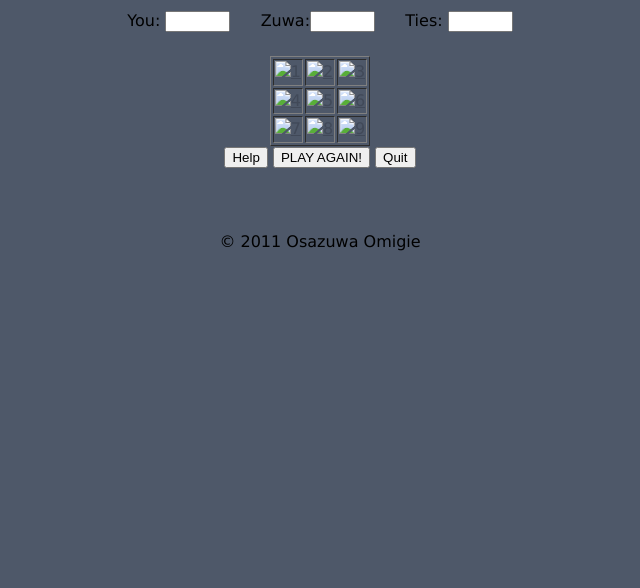
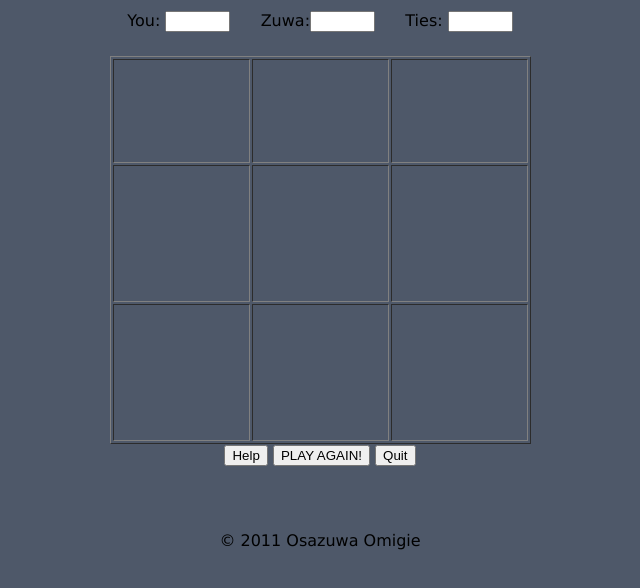
Before and after one commit to osamie/osamie.github.com, a plain HTML site: page TTT3.html in a window 1280 px wide. Shown: the whole page, without its empty margins (320-960 px from the left). Drawn offline with Linux system fonts and the light colour scheme.

Commit message:
js project fixup

```diff
--- a/TTT3.html
+++ b/TTT3.html
@@ -111,19 +111,19 @@ a:hover, a:active, a:focus { /* this group of selectors will give a keyboard nav
 <tr>
 <table border=1>
 <tr>
-<td><a href="javascript:yourChoice('A')"><img src="blank.png" border=0 height=100 width=100 name=A alt="1" ></a></td>
-<td><a href="javascript:yourChoice('B')"><img src="blank.png" border=0 height=100 width=100 name=B alt="2"></a></td>
-<td><a href="javascript:yourChoice('C')"><img src="blank.png" border=0 height=100 width=100 name=C alt="3"></a></td>
+<td><a href="javascript:yourChoice('A')"><img src="./img/blank.png" border=0 height=100 width=100 name=A alt="1" ></a></td>
+<td><a href="javascript:yourChoice('B')"><img src="./img/blank.png" border=0 height=100 width=100 name=B alt="2"></a></td>
+<td><a href="javascript:yourChoice('C')"><img src="./img/blank.png" border=0 height=100 width=100 name=C alt="3"></a></td>
 </tr>
 <tr>
-<td><a href="javascript:yourChoice('D')"><img src="blank.png" alt="4" name=D border=0 ></a></td>
-<td><a href="javascript:yourChoice('E')"><img src="blank.png" alt="5" name=E border=0 ></a></td>
-<td><a href="javascript:yourChoice('F')"><img src="blank.png" border=0 name=F alt="6" ></a></td>
+<td><a href="javascript:yourChoice('D')"><img src="./img/blank.png" alt="4" name=D border=0 ></a></td>
+<td><a href="javascript:yourChoice('E')"><img src="./img/blank.png" alt="5" name=E border=0 ></a></td>
+<td><a href="javascript:yourChoice('F')"><img src="./img/blank.png" border=0 name=F alt="6" ></a></td>
 </tr>
 <tr>
-<td><a href="javascript:yourChoice('G')"><img src="blank.png" border=0 name=G alt="7"></a></td>
-<td><a href="javascript:yourChoice('H')"><img src="blank.png" border=0 name=H alt="8"></a></td>
-<td><a href="javascript:yourChoice('I')"><img src="blank.png" border=0 name=I alt="9"></a></td>
+<td><a href="javascript:yourChoice('G')"><img src="./img/blank.png" border=0 name=G alt="7"></a></td>
+<td><a href="javascript:yourChoice('H')"><img src="./img/blank.png" border=0 name=H alt="8"></a></td>
+<td><a href="javascript:yourChoice('I')"><img src="./img/blank.png" border=0 name=I alt="9"></a></td>
 </tr>
 
 
--- a/startTTT.js
+++ b/startTTT.js
@@ -4,11 +4,11 @@
 
 
 
-var x = "u.png";
+var x = "./img/u.png";
 
-var o = "z.png";
+var o = "./img/z.png";
 
-var blank = "blank.png";
+var blank = "./img/blank.png";
 
 var pause = 0;
 var all = 0;
```
Also changed, not shown: img/blank.png (added), img/u.png (added).
